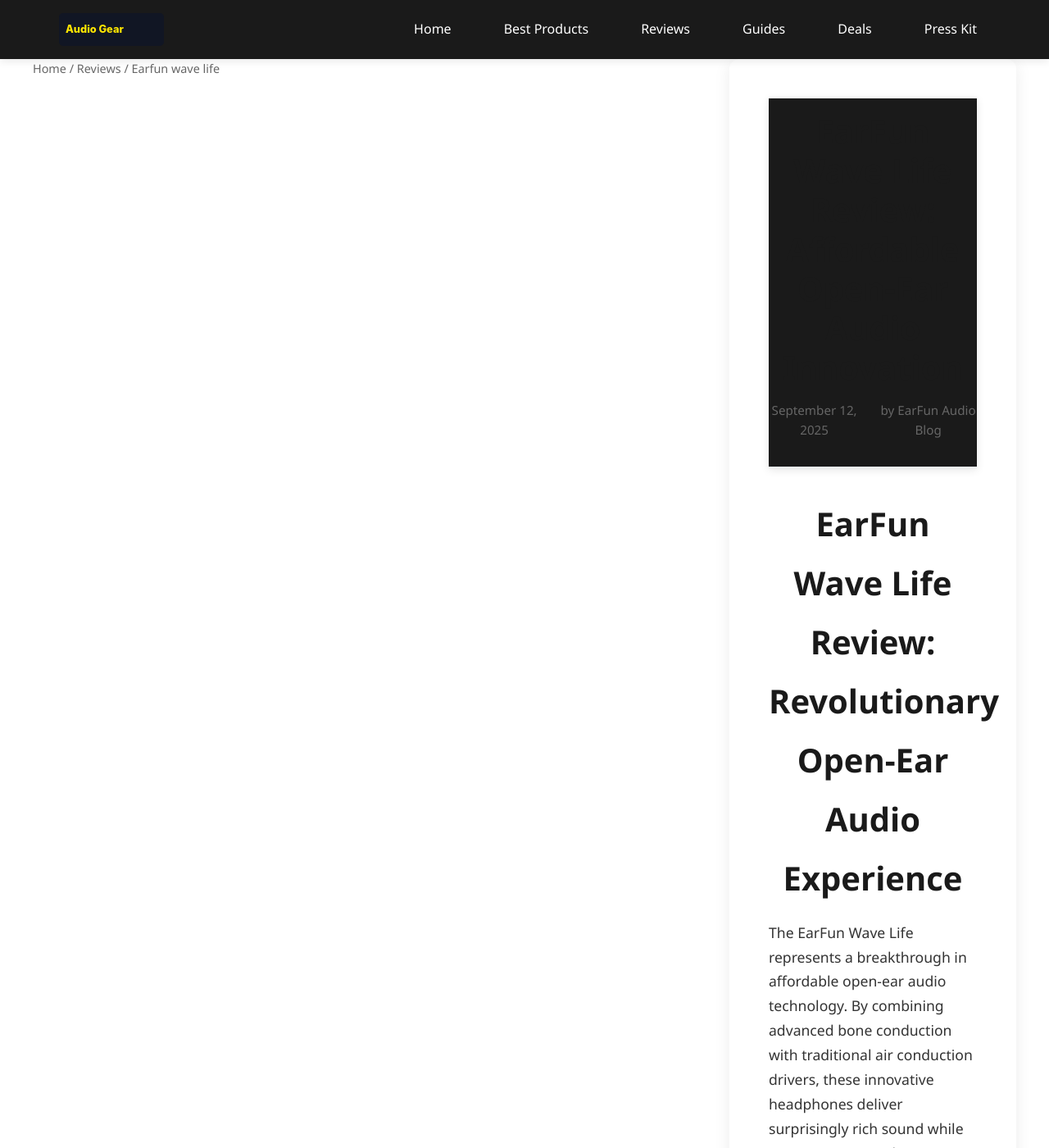
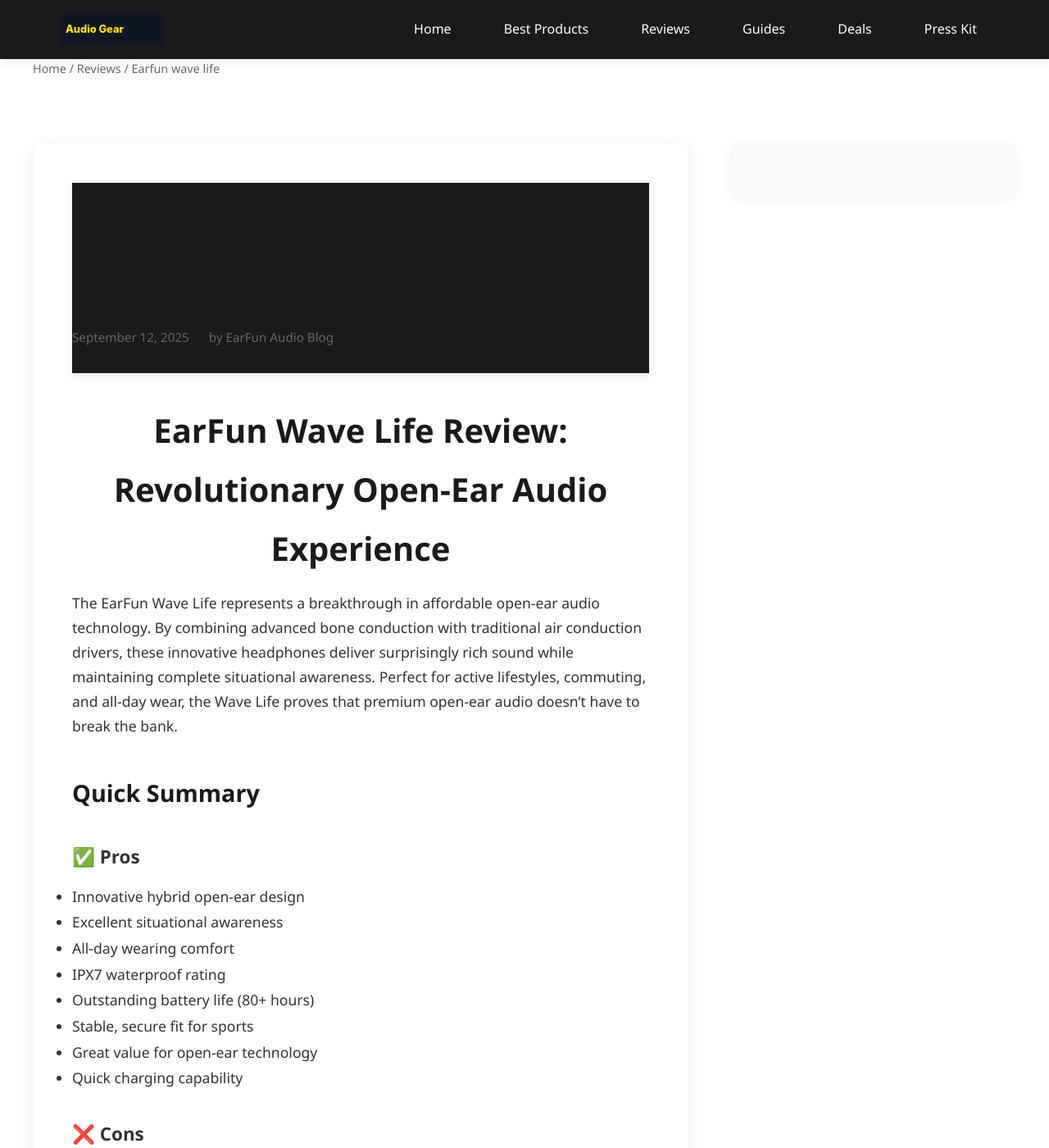
Before and after one commit to ArtificialSight/earfun-audio-blog, a Jekyll site: the page built from reviews/earfun-wave-life.md, in a window 1280 px wide and 1400 px high. Shown: the whole window at 82% size. Built offline with Jekyll 4.4.1, drawn with Linux system fonts in a browser that asks for light colours.

Commit message:
Scope review grid to review pages; add body.review; center hero/main containers for ultrawide; prevent right-drift

```diff
--- a/_layouts/default.html
+++ b/_layouts/default.html
@@ -69,7 +69,7 @@
     }
     </script>
 </head>
-<body>
+<body class="{% if page.layout == 'review' or page.url contains '/reviews' %}review{% endif %}">
     <!-- Header -->
     <header>
         <nav>
--- a/assets/css/main.css
+++ b/assets/css/main.css
@@ -108,8 +108,10 @@
 /* Main Content */
 main {
     max-width: var(--max-width);
-    margin: 0 auto;
-    padding: 0;
+    margin-left: auto;
+    margin-right: auto;
+    padding-left: 0;
+    padding-right: 0;
 }
 
 /* Hero Section */
@@ -137,8 +139,11 @@
 .hero-content {
     position: relative;
     z-index: 2;
-    max-width: 800px;
-    margin: 0 auto;
+    max-width: 960px;
+    margin-left: auto;
+    margin-right: auto;
+    padding-left: 1rem;
+    padding-right: 1rem;
 }
 
 .hero h1 {
@@ -934,17 +939,20 @@
     border-bottom: none;
 }
 
-/* Two-column layout for review pages */
+/* Two-column layout for review pages (scoped) */
 @media (min-width: 1024px) {
-    main {
+    body.review main {
         display: grid;
         grid-template-columns: 1fr 350px;
         gap: 3rem;
         align-items: start;
     }
-
-    .review-article {
+    body.review .review-article {
         margin-bottom: 0;
+        grid-column: 1;
+    }
+    body.review .review-sidebar {
+        grid-column: 2;
     }
 }
 
```
